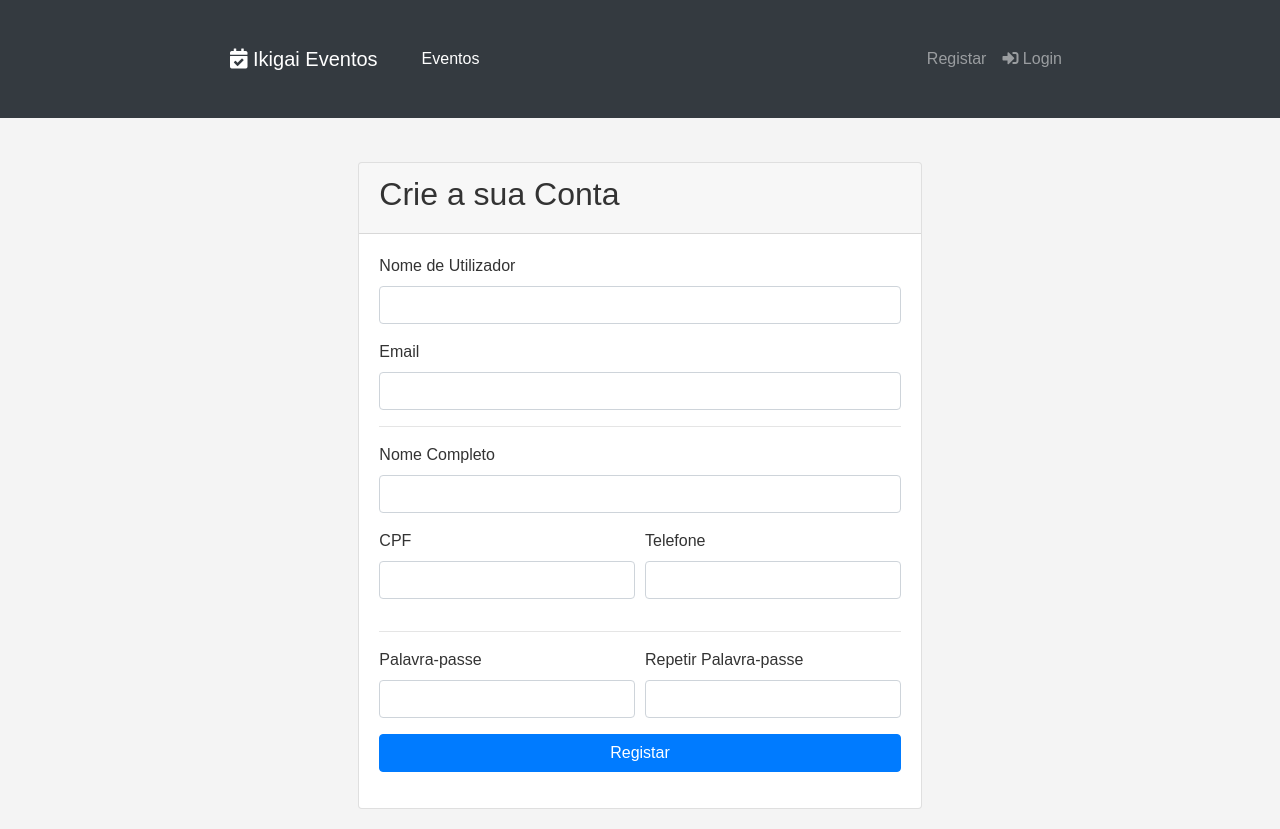
After one commit to wllynilson/ikigai, a Flask app: page /register in a window 1280 px wide. The commit adds this page. Run offline with Flask 3, Linux system fonts and the light colour scheme; some libraries are stand-ins or nearby versions.

Commit message:
ajustes na refatoração

```diff
--- a/app/auth/forms.py
+++ b/app/auth/forms.py
@@ -1,11 +1,13 @@
 # Ficheiro: app/auth/forms.py
+from flask_login import current_user
 from flask_wtf import FlaskForm
-from wtforms import StringField, PasswordField, BooleanField, SubmitField
+from wtforms import BooleanField
+from wtforms import StringField, PasswordField, SubmitField
 from wtforms.fields.simple import TextAreaField
-from wtforms.validators import DataRequired, ValidationError
-from wtforms.validators import Length, Email, Optional, URL
+from wtforms.validators import DataRequired, Email, EqualTo, ValidationError
+from wtforms.validators import Length, Optional, URL
+
 from app.models import User
-from flask_login import current_user
 
 
 class LoginForm(FlaskForm):
@@ -36,3 +38,27 @@ class EditarPerfilForm(FlaskForm):
             user = User.query.filter_by(email=email.data).first()
             if user:
                 raise ValidationError('Este email já está em uso. Por favor, escolha outro.')
+
+class RegistrationForm(FlaskForm):
+    """Formulário para novos utilizadores se registarem."""
+    username = StringField('Nome de Utilizador', validators=[DataRequired(), Length(min=3, max=64)])
+    email = StringField('Email', validators=[DataRequired(), Email()])
+    nome_completo = StringField('Nome Completo', validators=[DataRequired(), Length(max=150)])
+    cpf = StringField('CPF', validators=[DataRequired(), Length(min=11, max=14)])
+    telefone = StringField('Telefone', validators=[DataRequired(), Length(min=8, max=20)])
+    password = PasswordField('Palavra-passe', validators=[DataRequired(), Length(min=6)])
+    password2 = PasswordField(
+        'Repetir Palavra-passe', validators=[DataRequired(), EqualTo('password', message='As palavras-passe devem ser iguais.')])
+    submit = SubmitField('Registar')
+
+    # Validador personalizado para garantir que o username não existe
+    def validate_username(self, username):
+        user = User.query.filter_by(username=username.data).first()
+        if user is not None:
+            raise ValidationError('Este nome de utilizador já existe. Por favor, escolha outro.')
+
+    # Validador personalizado para garantir que o email não existe
+    def validate_email(self, email):
+        user = User.query.filter_by(email=email.data).first()
+        if user is not None:
+            raise ValidationError('Este email já está a ser utilizado. Por favor, escolha outro.')
--- a/app/auth/routes.py
+++ b/app/auth/routes.py
@@ -2,9 +2,10 @@
 from flask import render_template, flash, redirect, url_for, Blueprint, request
 from flask_login import login_user, logout_user, current_user, login_required
 
+from app import db  # Importe o db
+from app.auth.forms import EditarPerfilForm
+from app.auth.forms import LoginForm, RegistrationForm
 from app.models import User
-from app.auth.forms import LoginForm, EditarPerfilForm
-from app import db # Importe o db
 
 auth_bp = Blueprint('auth', __name__, template_folder='templates')
 
@@ -65,3 +66,31 @@ def editar_perfil():
         form.imagem_perfil.data = current_user.imagem_perfil
 
     return render_template('auth/editar_perfil.html', title='Editar Perfil', form=form)
+
+
+@auth_bp.route('/register', methods=['GET', 'POST'])
+def register():
+    # Se o utilizador já estiver logado, não deve poder registar-se novamente
+    if current_user.is_authenticated:
+        return redirect(url_for('public.index'))
+
+    form = RegistrationForm()
+    if form.validate_on_submit():
+        # Cria a nova instância de User com os dados do formulário
+        user = User(
+            username=form.username.data,
+            email=form.email.data,
+            nome_completo=form.nome_completo.data,
+            cpf=form.cpf.data,
+            telefone=form.telefone.data
+        )
+        user.set_password(form.password.data)  # Cifra a palavra-passe
+
+        # O 'role' será 'user' por defeito, como definimos no modelo
+        db.session.add(user)
+        db.session.commit()
+
+        flash('Parabéns, o seu registo foi efetuado com sucesso!', 'success')
+        return redirect(url_for('auth.login'))  # Redireciona para a página de login
+
+    return render_template('auth/register.html', title='Registar', form=form)
--- /dev/null
+++ b/app/templates/auth/register.html
@@ -0,0 +1,61 @@
+{% extends "base.html" %}
+
+{% block title %}{{ title }}{% endblock %}
+
+{% block content %}
+<div class="row">
+    <div class="col-md-8 offset-md-2">
+        <div class="card">
+            <div class="card-header">
+                <h2>Crie a sua Conta</h2>
+            </div>
+            <div class="card-body">
+                <form method="POST" action="" novalidate>
+                    {{ form.hidden_tag() }}
+                    <div class="form-group">
+                        {{ form.username.label }}
+                        {{ form.username(class="form-control" + (" is-invalid" if form.username.errors else "")) }}
+                        {% for error in form.username.errors %}<div class="invalid-feedback">{{ error }}</div>{% endfor %}
+                    </div>
+                    <div class="form-group">
+                        {{ form.email.label }}
+                        {{ form.email(class="form-control" + (" is-invalid" if form.email.errors else "")) }}
+                        {% for error in form.email.errors %}<div class="invalid-feedback">{{ error }}</div>{% endfor %}
+                    </div>
+                    <hr>
+                    <div class="form-group">
+                        {{ form.nome_completo.label }}
+                        {{ form.nome_completo(class="form-control") }}
+                    </div>
+                    <div class="form-row">
+                        <div class="form-group col-md-6">
+                            {{ form.cpf.label }}
+                            {{ form.cpf(class="form-control") }}
+                        </div>
+                        <div class="form-group col-md-6">
+                            {{ form.telefone.label }}
+                            {{ form.telefone(class="form-control") }}
+                        </div>
+                    </div>
+                    <hr>
+                    <div class="form-row">
+                        <div class="form-group col-md-6">
+                            {{ form.password.label }}
+                            {{ form.password(class="form-control" + (" is-invalid" if form.password.errors else "")) }}
+                            {% for error in form.password.errors %}<div class="invalid-feedback">{{ error }}</div>{% endfor %}
+                        </div>
+                        <div class="form-group col-md-6">
+                            {{ form.password2.label }}
+                            {{ form.password2(class="form-control" + (" is-invalid" if form.password2.errors else "")) }}
+                            {% for error in form.password2.errors %}<div class="invalid-feedback">{{ error }}</div>{% endfor %}
+                        </div>
+                    </div>
+                    <div class="form-group">
+                        {{ form.submit(class="btn btn-primary btn-block") }}
+                    </div>
+                </form>
+            </div>
+        </div>
+    </div>
+</div>
+{% endblock %}
--- a/app/templates/base.html
+++ b/app/templates/base.html
@@ -4,7 +4,8 @@
     <meta charset="utf-8">
     <meta name="viewport" content="width=device-width, initial-scale=1, shrink-to-fit=no">
 
-    <link rel="stylesheet" href="https://stackpath.bootstrapcdn.com/bootstrap/4.5.2/css/bootstrap.min.css" integrity="sha384-JcKb8q3iqJ61gNV9KGb8thSsNjpSL0n8PARn9HuZOnIxN0hoP+VmmDGMN5t9UJ0Z" crossorigin="anonymous">
+    <link rel="stylesheet" href="https://stackpath.bootstrapcdn.com/bootstrap/4.5.2/css/bootstrap.min.css"
+          integrity="sha384-JcKb8q3iqJ61gNV9KGb8thSsNjpSL0n8PARn9HuZOnIxN0hoP+VmmDGMN5t9UJ0Z" crossorigin="anonymous">
 
     <link rel="stylesheet" href="https://cdnjs.cloudflare.com/ajax/libs/font-awesome/5.15.3/css/all.min.css">
 
@@ -40,13 +41,20 @@
                         </a>
                         <div class="dropdown-menu dropdown-menu-right" aria-labelledby="navbarUserDropdown">
                             <a class="dropdown-item" href="{{ url_for('auth.perfil') }}">Meu Perfil</a>
+
+                            {% if current_user.role == 'admin' %}
                                 <a class="dropdown-item" href="{{ url_for('admin.dashboard') }}">Área
                                     Administrativa</a>
+                            {% endif %}
+
                             <div class="dropdown-divider"></div>
                             <a class="dropdown-item" href="{{ url_for('auth.logout') }}">Sair (Logout)</a>
                         </div>
                     </li>
                 {% else %}
+                    <li class="nav-item">
+                        <a class="nav-link" href="{{ url_for('auth.register') }}">Registar</a>
+                    </li>
                     <li class="nav-item">
                         <a class="nav-link" href="{{ url_for('auth.login') }}">
                             <i class="fas fa-sign-in-alt"></i> Login
@@ -62,8 +70,14 @@
     {% block content %}{% endblock %}
 </main>
 
-    <script src="https://code.jquery.com/jquery-3.5.1.slim.min.js" integrity="sha384-DfXdz2htPH0lsSSs5nCTpuj/zy4C+OGpamoFVy38MVBnE+IbbVYUew+OrCXaRkfj" crossorigin="anonymous"></script>
-    <script src="https://cdn.jsdelivr.net/npm/popper.js@1.16.1/dist/umd/popper.min.js" integrity="sha384-9/reFTGAW83EW2RDu2S0VKaIzap3H66lZH81PoYlFhbGU+6BZp6G7niu735Sk7lN" crossorigin="anonymous"></script>
-    <script src="https://stackpath.bootstrapcdn.com/bootstrap/4.5.2/js/bootstrap.min.js" integrity="sha384-B4gt1jrGC7Jh4AgTPSdUtOBvfO8shuf57BaghqFfPlYxofvL8/KUEfYiJOMMV+rV" crossorigin="anonymous"></script>
+<script src="https://code.jquery.com/jquery-3.5.1.slim.min.js"
+        integrity="sha384-DfXdz2htPH0lsSSs5nCTpuj/zy4C+OGpamoFVy38MVBnE+IbbVYUew+OrCXaRkfj"
+        crossorigin="anonymous"></script>
+<script src="https://cdn.jsdelivr.net/npm/popper.js@1.16.1/dist/umd/popper.min.js"
+        integrity="sha384-9/reFTGAW83EW2RDu2S0VKaIzap3H66lZH81PoYlFhbGU+6BZp6G7niu735Sk7lN"
+        crossorigin="anonymous"></script>
+<script src="https://stackpath.bootstrapcdn.com/bootstrap/4.5.2/js/bootstrap.min.js"
+        integrity="sha384-B4gt1jrGC7Jh4AgTPSdUtOBvfO8shuf57BaghqFfPlYxofvL8/KUEfYiJOMMV+rV"
+        crossorigin="anonymous"></script>
 </body>
 </html>
```
Also changed, not shown: app.db. Lines whose indentation alone changed are shown as unchanged.
